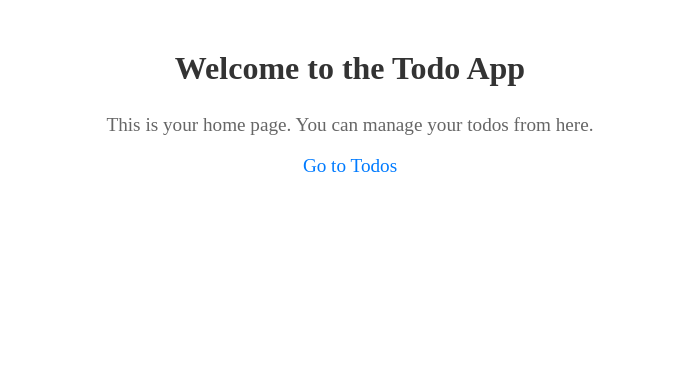
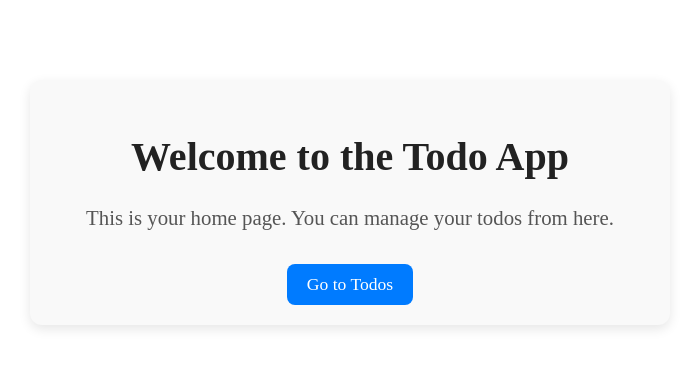
Before and after one commit to MondeNel/TEST_DRIVEN_DEVELOPMENT-TO-DO-APP-, a React (Vite) app in the folder frontend/: page / in a window 1280 px wide. Shown: the top 368 px of the page, without its empty margins (290-989 px from the left). Built offline with nearby package versions, Linux system fonts and the light colour scheme.

Commit message:
added some styling for the home page

```diff
--- a/frontend/src/styles/home.css
+++ b/frontend/src/styles/home.css
@@ -1,20 +1,39 @@
 .home-page {
   text-align: center;
-  margin-top: 50px;
+  margin-top: 80px;
+  padding: 20px;
+  background-color: #f9f9f9;
+  border-radius: 12px;
+  max-width: 600px;
+  margin-left: auto;
+  margin-right: auto;
+  box-shadow: 0 4px 12px rgba(0, 0, 0, 0.1);
 }
 
 .home-page h2 {
-  font-size: 2rem;
-  color: #333;
+  font-size: 2.5rem;
+  color: #222;
+  margin-bottom: 20px;
 }
 
 .home-page p {
-  font-size: 1.2rem;
-  color: #666;
+  font-size: 1.3rem;
+  color: #555;
+  margin-bottom: 30px;
+  line-height: 1.6;
 }
 
 .home-page a {
-  font-size: 1.2rem;
-  color: #007bff;
+  display: inline-block;
+  font-size: 1.1rem;
+  color: #ffffff;
+  background-color: #007bff;
+  padding: 10px 20px;
+  border-radius: 8px;
   text-decoration: none;
+  transition: background-color 0.3s ease;
 }
+
+.home-page a:hover {
+  background-color: #0056b3;
+}
```
